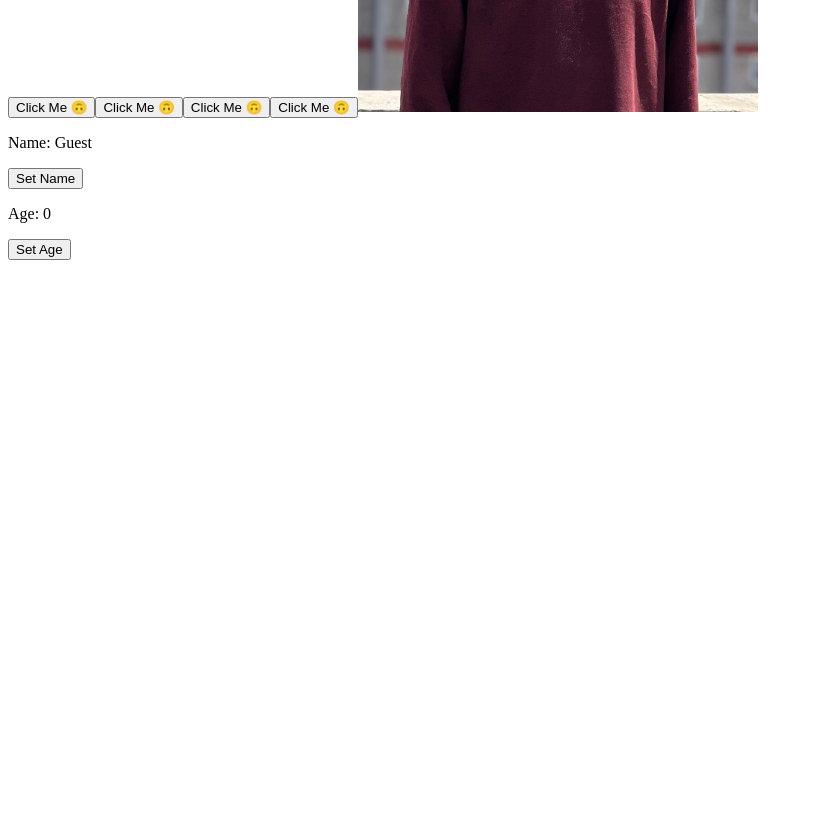
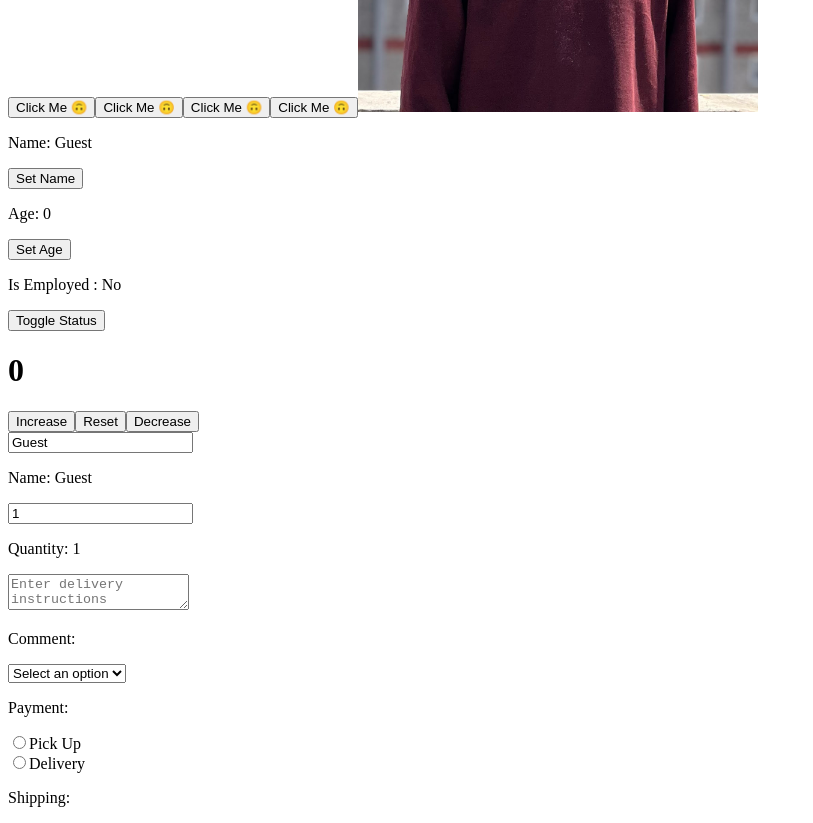
Before and after one commit to rem422/react-full-course, a React (Vite) app: page / in a window 1280 px wide. Shown: the part 2540-3363 px from the top of the page, without its empty margins (0-813 px from the left). Before the commit the page ends 2808 px from the top, so only its background shows below. Built offline with nearby package versions, Linux system fonts and the light colour scheme.

Commit message:
React Full Course

```diff
--- a/src/App.jsx
+++ b/src/App.jsx
@@ -9,6 +9,8 @@
 import Button2 from "./Components/Button2"
 import ProfilePic from "./Components/ProfilePic"
 import Counter from "./Components/Counter"
+import UseStateDemo from "./Components/UseStateDemo"
+import OnChange from "./Components/OnChange"
 
 function App() {
 
@@ -50,7 +52,9 @@
 
       <Button2 />
       <ProfilePic />
+      <UseStateDemo />
       <Counter />
+      <OnChange />
     </>
   )
 }
--- a/src/Components/Counter.jsx
+++ b/src/Components/Counter.jsx
@@ -1,22 +1,26 @@
-import { useState } from "react";
+import { useState } from "react"
+
 const Counter = () => {
-    const[name, setName] = useState('Guest');
-    const[age, setAge] = useState(0);
+    const [count, setCount] = useState(0);
 
-const updateName = ()=> {
-    setName('SpongeBob');
+const increment = () => {
+    setCount(count + 1);
 }
 
-const incrementAge = () => {
-    setAge(age + 1)
+const decrement = () => {
+    setCount(count - 1);
+}
+
+const reset = () => {
+    setCount(0);
 }
 
   return (
     <div>
-        <p>Name: {name}</p>
-        <button onClick={updateName}>Set Name</button>
-        <p>Age: {age}</p>
-        <button onClick={incrementAge}>Set Age</button>
+        <h1>{count}</h1>
+        <button onClick={increment}>Increase</button>
+        <button onClick={reset}>Reset</button>
+        <button onClick={decrement}>Decrease</button>
     </div>
   )
 }
--- /dev/null
+++ b/src/Components/OnChange.jsx
@@ -0,0 +1,76 @@
+import { useState } from "react"
+
+
+const OnChange = () => {
+
+    const[name, setName] = useState('Guest');
+    const[quantity, setQuantity] = useState(1);
+    const[comment, setComment] = useState('');
+    const[payment, setPayment] = useState('');
+    const[shipping, setShipping] = useState('');
+
+
+    function handleNameChange(e) {
+        setName(e.target.value)
+    }
+
+    function handleQuantityChange(e) {
+        setQuantity(e.target.value)
+    }
+
+    function handleCommentChange(e) {
+        setComment(e.target.value)
+    }
+
+    function handlePaymentChange(e) {
+        setPayment(e.target.value)
+    }
+
+    function handleShippingChange(e) {
+        setShipping(e.target.value)
+    }
+
+  return (
+    <div>
+        <input type="text" value={name} onChange={handleNameChange} />
+        <p>Name: {name}</p>
+
+        <input type="number" value={quantity} onChange={handleQuantityChange} />
+        <p>Quantity: {quantity}</p>
+
+        <textarea  value={comment} onChange={handleCommentChange} placeholder="Enter delivery instructions"></textarea>
+        <p>Comment: {comment}</p>
+
+        <select value={payment} onChange={handlePaymentChange}>
+            <option value="">Select an option</option>
+            <option value="Visa">Visa</option>
+            <option value="Mastercard">Mastercard</option>
+            <option value="Giftcard">Giftcard</option>
+        </select>
+        <p>Payment: {payment}</p>
+
+        <label>
+            <input
+                type="radio"
+                value='Pick Up'
+                checked = {shipping === "Pick Up"}
+                onChange={handleShippingChange}
+                />
+            Pick Up
+        </label>
+        <br />
+        <label>
+            <input
+                type="radio"
+                value='Delivery'
+                checked = {shipping === 'Delivery'}
+                onChange={handleShippingChange}
+            />
+            Delivery
+        </label>
+        <p>Shipping: {shipping}</p>
+    </div>
+  )
+}
+
+export default OnChange
--- /dev/null
+++ b/src/Components/UseStateDemo.jsx
@@ -0,0 +1,32 @@
+import { useState } from "react";
+const UseStateDemo = () => {
+    const[name, setName] = useState('Guest');
+    const[age, setAge] = useState(0);
+    const[isEmployed, setIsEmployed] = useState(false)
+
+const updateName = ()=> {
+    setName('SpongeBob');
+}
+
+const incrementAge = () => {
+    setAge(age + 2)
+
+}
+
+const toggleEmployedStatus = () => {
+  setIsEmployed(!isEmployed);
+}
+
+  return (
+    <div>
+        <p>Name: {name}</p>
+        <button onClick={updateName}>Set Name</button>
+        <p>Age: {age}</p>
+        <button onClick={incrementAge}>Set Age</button>
+        <p>Is Employed : {isEmployed ? 'Yes' : "No"}</p>
+        <button onClick={toggleEmployedStatus}>Toggle Status</button>
+    </div>
+  )
+}
+
+export default UseStateDemo
```
